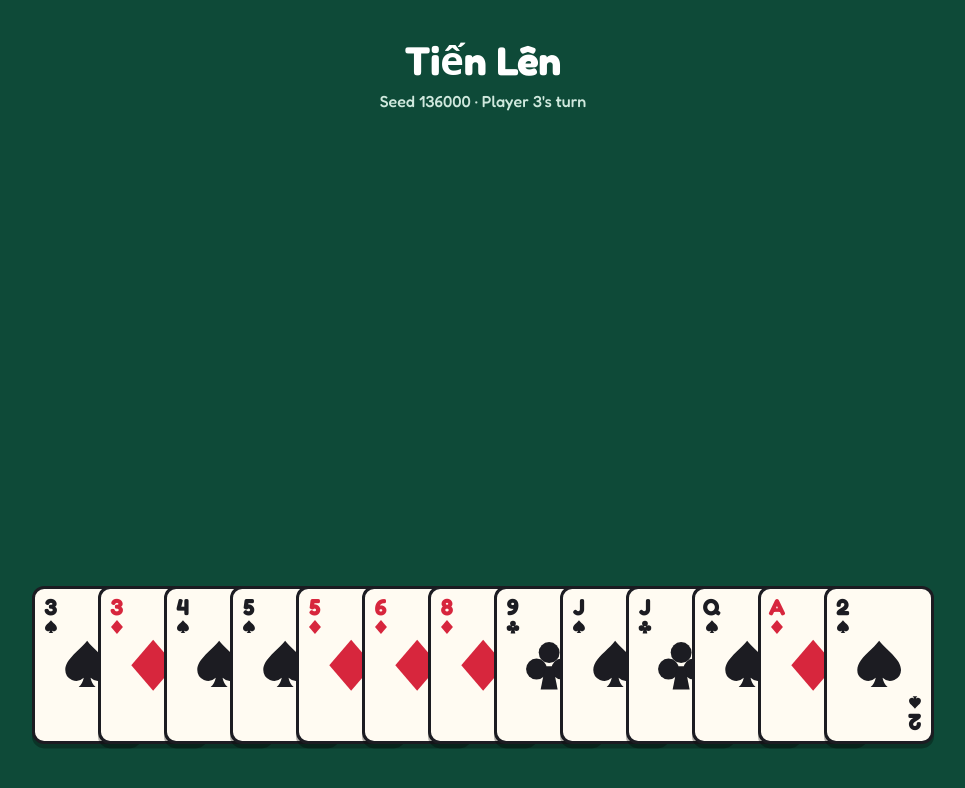
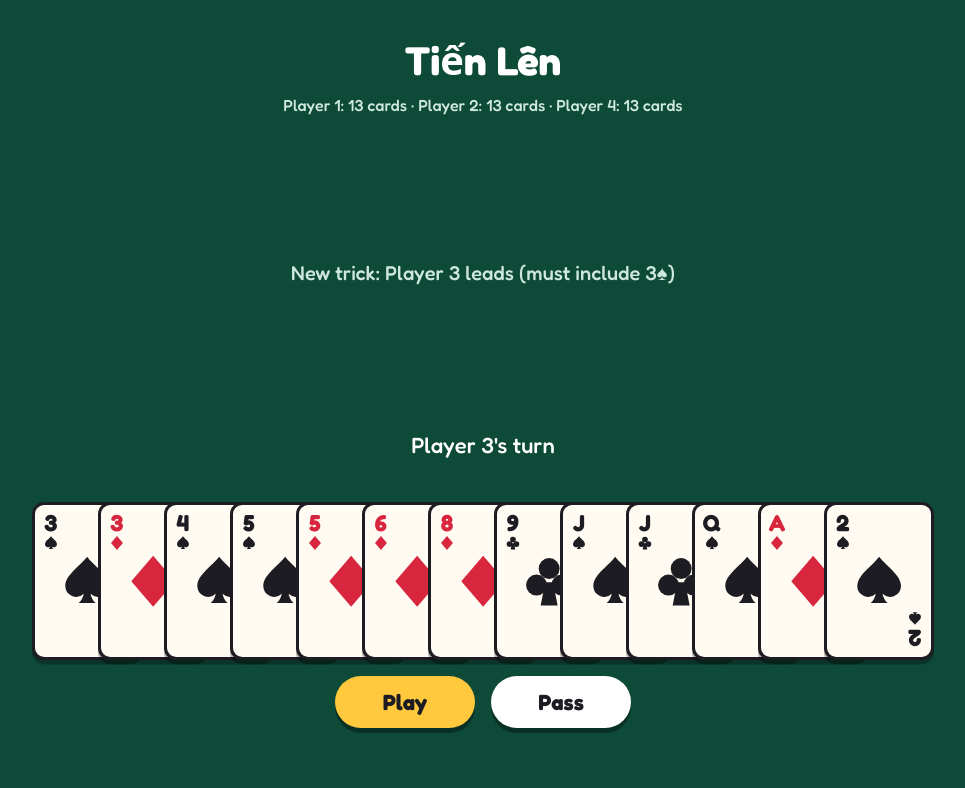
Before and after one commit to philly11/Phillips-kortspel-, a React (Vite) app in the folder packages/client/: page / in a window 1280 px wide. Shown: the top 788 px of the page, without its empty margins (157-1122 px from the left). Built offline with nearby package versions, Linux system fonts and the light colour scheme.

Commit message:
select cards and play/pass through the engine

```diff
--- a/packages/client/src/App.tsx
+++ b/packages/client/src/App.tsx
@@ -1,34 +1,89 @@
-import { useState } from 'react';
-import { type GameState, createGame, view } from '@kortspel/engine';
+import { type CSSProperties, useState } from 'react';
+import {
+  type Action,
+  type Card,
+  type GameState,
+  type PlayerId,
+  PLAYER_COUNT,
+  applyAction,
+  cardToString,
+  createGame,
+  isGameOver,
+  view,
+} from '@kortspel/engine';
+import { ERROR_MESSAGES } from './messages';
 import { PlayingCard } from './PlayingCard';
 import { theme } from './theme';
 
-/** Start a new game with a fresh seed. The seed is picked here, outside the engine. */
-function newGame(): GameState {
-  const result = createGame({ seed: Date.now() % 1_000_000 });
+/**
+ * Start a new game with a fresh seed. The seed is picked here, outside the engine.
+ * Leave out previousWinner for the very first game (then 3♠ leads).
+ */
+function newGame(previousWinner?: PlayerId): GameState {
+  const result = createGame({ seed: Date.now() % 1_000_000, previousWinner });
   if (!result.ok) {
-    // Can't happen without a previousWinner, but if it ever does, fail loudly.
+    // Only possible with an invalid previousWinner, which we never pass.
     throw new Error(`Could not start a game: ${result.error.code}`);
   }
   return result.value;
 }
 
-/** The whole app, for now: the current player's hand on the table. */
+const name = (seat: PlayerId): string => `Player ${seat + 1}`;
+const show = (cards: readonly Card[]): string => cards.map(cardToString).join(' ');
+
+/** A line of text under the buttons: what just happened, or why a move was refused. */
+interface Message {
+  text: string;
+  kind: 'info' | 'error';
+}
+
+/** Describe what an action did, e.g. "Player 2 played 9♠ 9♥." */
+function describe(before: GameState, after: GameState, action: Action): string {
+  const player = before.currentPlayer;
+  const parts = [
+    action.type === 'pass' ? `${name(player)} passed.` : `${name(player)} played ${show(action.cards)}.`,
+  ];
+  if (after.finished.length > before.finished.length) {
+    parts.push(`${name(player)} is out of cards!`);
+  }
+  if (after.table === null && !isGameOver(after)) {
+    parts.push(`Everyone passed: ${name(after.currentPlayer)} leads a new trick.`);
+  }
+  return parts.join(' ');
+}
+
 export function App() {
-  // useState(newGame) runs newGame ONCE, when the component first appears,
-  // and remembers the result between re-renders.
-  const [state] = useState(newGame);
+  // The game and the UI's own memory. Each setX call redraws the screen.
+  const [state, setState] = useState(() => newGame());
+  const [selected, setSelected] = useState<readonly Card[]>([]);
+  const [message, setMessage] = useState<Message | null>(null);
 
-  const myView = view(state, state.currentPlayer);
-  if (!myView.ok) {
-    return <p>Something went wrong: {myView.error.code}</p>;
+  /** Click a card in your hand: select it, or unselect it if it was selected. */
+  function toggle(card: Card) {
+    setSelected((current) =>
+      current.includes(card) ? current.filter((c) => c !== card) : [...current, card],
+    );
   }
-  const v = myView.value;
-  const overlap = theme.card.width * theme.card.handOverlap;
 
-  return (
-    <main
-      style={{
+  /** Send an action to the engine. The ENGINE decides if it's legal; we just show the answer. */
+  function act(action: Action) {
+    const result = applyAction(state, action);
+    if (!result.ok) {
+      setMessage({ text: ERROR_MESSAGES[result.error.code], kind: 'error' });
+      return;
+    }
+    setMessage({ text: describe(state, result.value, action), kind: 'info' });
+    setState(result.value);
+    setSelected([]);
+  }
+
+  function startNextGame() {
+    setState(newGame(state.finished[0]));
+    setSelected([]);
+    setMessage(null);
+  }
+
+  const pageStyle: CSSProperties = {
     minHeight: '100vh',
     boxSizing: 'border-box',
     padding: 32,
@@ -39,22 +94,153 @@ export function App() {
     flexDirection: 'column',
     alignItems: 'center',
     justifyContent: 'space-between',
-      }}
-    >
+    gap: 24,
+  };
+
+  // ── Game over ───────────────────────────────────────────────────────────
+  if (isGameOver(state)) {
+    const seats = Array.from({ length: PLAYER_COUNT }, (_, seat) => seat);
+    const last = seats.filter((seat) => !state.finished.includes(seat));
+    const ranking = [...state.finished, ...last];
+    return (
+      <main style={{ ...pageStyle, justifyContent: 'center' }}>
+        <h1 style={{ margin: 0, fontSize: 48 }}>Game over</h1>
+        <ol style={{ fontSize: 24, margin: 0 }}>
+          {ranking.map((seat) => (
+            <li key={seat}>{name(seat)}</li>
+          ))}
+        </ol>
+        <button type="button" onClick={startNextGame} style={buttonStyle(theme.colors.playButton, theme.colors.playButtonText)}>
+          Next game
+        </button>
+      </main>
+    );
+  }
+
+  // ── Playing ─────────────────────────────────────────────────────────────
+  const myView = view(state, state.currentPlayer);
+  if (!myView.ok) {
+    return <p>Something went wrong: {myView.error.code}</p>;
+  }
+  const v = myView.value;
+  const overlap = theme.card.width * theme.card.handOverlap;
+
+  return (
+    <main style={pageStyle}>
+      {/* Top: title and the other players */}
       <header style={{ textAlign: 'center' }}>
         <h1 style={{ margin: 0, fontSize: 40 }}>Tiến Lên</h1>
-        <p style={{ margin: '4px 0 0', color: theme.colors.tableTextMuted }}>
-          Seed {state.seed} · Player {v.me + 1}'s turn
+        <p style={{ margin: '8px 0 0', color: theme.colors.tableTextMuted }}>
+          {Array.from({ length: PLAYER_COUNT }, (_, seat) => seat)
+            .filter((seat) => seat !== v.me)
+            .map((seat) => {
+              const status = v.finished.includes(seat)
+                ? 'out'
+                : `${v.cardCounts[seat]} cards${v.passed[seat] ? ', passed' : ''}`;
+              return `${name(seat)}: ${status}`;
+            })
+            .join('   ·   ')}
         </p>
       </header>
 
-      <div style={{ display: 'flex', paddingBottom: 24 }}>
-        {v.hand.map((card, index) => (
-          <div key={card} style={{ marginLeft: index === 0 ? 0 : -overlap }}>
-            <PlayingCard card={card} />
-          </div>
+      {/* Middle: the combo to beat */}
+      <section style={{ display: 'flex', flexDirection: 'column', alignItems: 'center', gap: 12 }}>
+        {v.table === null ? (
+          <p style={{ margin: 0, fontSize: 20, color: theme.colors.tableTextMuted }}>
+            New trick: {name(v.me)} leads
+            {v.requiredCard !== null && ` (must include ${cardToString(v.requiredCard)})`}
+          </p>
+        ) : (
+          <>
+            <div style={{ display: 'flex', gap: 8 }}>
+              {v.table.cards.map((card) => (
+                <PlayingCard key={card} card={card} width={theme.card.tableWidth} />
               ))}
             </div>
+            <p style={{ margin: 0, color: theme.colors.tableTextMuted }}>
+              played by {name(v.lastPlayedBy ?? v.me)}
+            </p>
+          </>
+        )}
+      </section>
+
+      {/* Bottom: whose turn, the hand, the buttons, the message */}
+      <section style={{ display: 'flex', flexDirection: 'column', alignItems: 'center', gap: 16 }}>
+        <p style={{ margin: 0, fontSize: 22 }}>{name(v.me)}'s turn</p>
+
+        <div style={{ display: 'flex', paddingTop: theme.card.selectedLift }}>
+          {v.hand.map((card, index) => {
+            const isSelected = selected.includes(card);
+            return (
+              <button
+                key={card}
+                type="button"
+                onClick={() => toggle(card)}
+                aria-pressed={isSelected}
+                style={{
+                  // Reset the browser's button look; the card IS the button.
+                  all: 'unset',
+                  cursor: 'pointer',
+                  marginLeft: index === 0 ? 0 : -overlap,
+                  borderRadius: theme.card.width * theme.card.cornerRadius,
+                  transform: isSelected ? `translateY(-${theme.card.selectedLift}px)` : 'none',
+                  boxShadow: isSelected ? `0 0 0 4px ${theme.colors.selectedRing}` : 'none',
+                  transition: `transform ${theme.motion.selectMs}ms ease-out`,
+                }}
+              >
+                <PlayingCard card={card} />
+              </button>
+            );
+          })}
+        </div>
+
+        <div style={{ display: 'flex', gap: 16 }}>
+          <button
+            type="button"
+            onClick={() => act({ type: 'play', cards: selected })}
+            style={buttonStyle(theme.colors.playButton, theme.colors.playButtonText)}
+          >
+            Play
+          </button>
+          <button
+            type="button"
+            onClick={() => act({ type: 'pass' })}
+            style={buttonStyle(theme.colors.passButton, theme.colors.passButtonText)}
+          >
+            Pass
+          </button>
+        </div>
+
+        <p
+          role="status"
+          style={{
+            margin: 0,
+            minHeight: '1.5em',
+            textAlign: 'center',
+            color: message?.kind === 'error' ? theme.colors.errorText : theme.colors.infoText,
+          }}
+        >
+          {message?.text}
+        </p>
+      </section>
     </main>
   );
 }
+
+/** A chunky pill button in the given colors. */
+function buttonStyle(background: string, color: string): CSSProperties {
+  return {
+    minWidth: 140,
+    minHeight: 52,
+    padding: '0 28px',
+    border: 'none',
+    borderRadius: 999,
+    background,
+    color,
+    fontFamily: theme.font.family,
+    fontWeight: theme.font.weight,
+    fontSize: 22,
+    cursor: 'pointer',
+    boxShadow: `0 5px 0 ${theme.colors.buttonShadow}`,
+  };
+}
--- /dev/null
+++ b/packages/client/src/messages.ts
@@ -0,0 +1,19 @@
+import type { ActionError } from '@kortspel/engine';
+
+/**
+ * A friendly message for every reason the engine can refuse an action.
+ * The engine decides WHAT is wrong; this file only decides how to SAY it.
+ */
+export const ERROR_MESSAGES: Record<ActionError['code'], string> = {
+  EMPTY: 'Pick some cards first, or pass.',
+  INVALID_CARD: 'That is not a real card.',
+  DUPLICATE_CARD: 'You picked the same card twice.',
+  NOT_A_COMBO: 'Those cards are not a combo (single, pair, triple, straight, four of a kind, consecutive pairs).',
+  WRONG_TYPE: 'You must play the same kind of combo as the table (or a chop).',
+  WRONG_LENGTH: 'You must play the same number of cards as the table.',
+  TOO_LOW: 'Too low: your top card must beat the top card on the table.',
+  GAME_OVER: 'The game is already over.',
+  CARDS_NOT_IN_HAND: 'You do not have those cards.',
+  MISSING_REQUIRED_CARD: 'The first play of the game must include 3♠.',
+  CANNOT_PASS_ON_LEAD: 'You are leading a new trick, so you cannot pass. Play anything.',
+};
--- a/packages/client/src/theme.ts
+++ b/packages/client/src/theme.ts
@@ -1,5 +1,5 @@
 /**
- * Every visual constant for the client lives here: colors, sizes, fonts.
+ * Every visual constant for the client lives here: colors, sizes, fonts, timing.
  * Want bigger cards or a different table? Change it here, nowhere else.
  */
 export const theme = {
@@ -16,6 +16,17 @@ export const theme = {
     /** Classic two-color deck: ♠ ♣ black, ♦ ♥ red. */
     suitBlack: '#1C1C22',
     suitRed: '#D7263D',
+    /** A selected card gets a glowing ring in this color. */
+    selectedRing: '#FFC83D',
+    /** Buttons. */
+    playButton: '#FFC83D',
+    playButtonText: '#1C1C22',
+    passButton: '#FFFFFF',
+    passButtonText: '#1C1C22',
+    buttonShadow: 'rgba(0, 0, 0, 0.35)',
+    /** Messages under the buttons. */
+    errorText: '#FFB4B4',
+    infoText: '#CFE8DD',
   },
 
   font: {
@@ -26,6 +37,8 @@ export const theme = {
   card: {
     /** Default card width in px. Every other card measurement scales with it. */
     width: 110,
+    /** Width of the cards on the table (the combo to beat). */
+    tableWidth: 90,
     /** Height divided by width (a real playing card is about 1.44). */
     aspect: 1.44,
     /** The following are fractions of the card width, so cards look the same at any size. */
@@ -37,5 +50,12 @@ export const theme = {
     centerSuitSize: 0.53,
     /** How much each card in the hand covers the previous one. */
     handOverlap: 0.4,
+    /** How far a selected card pops up, in px. */
+    selectedLift: 28,
+  },
+
+  motion: {
+    /** How long a card takes to pop up or drop back, in ms. (Pillar: under 300 ms.) */
+    selectMs: 120,
   },
 } as const;
```
Lines whose indentation alone changed are shown as unchanged.
